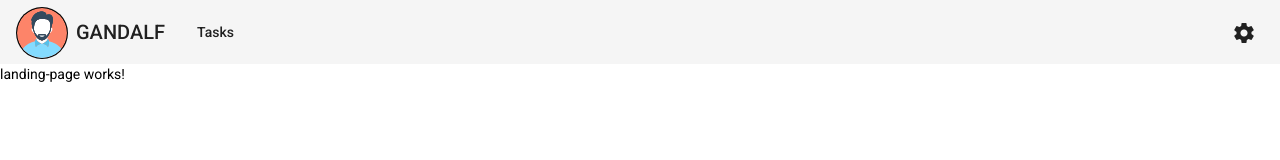
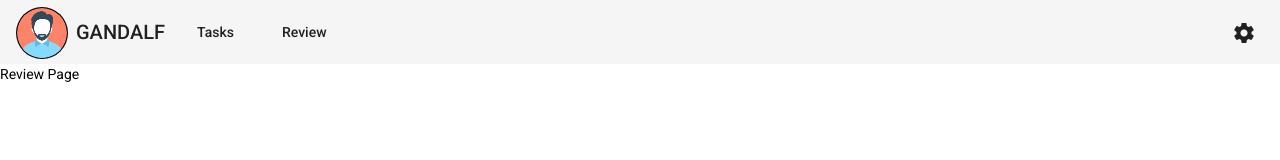
Before and after one commit to maximwow70/GANDALF-1.0, an Angular app in the folder frontend/: page /review in a window 1280 px wide. Before the commit this address led to /. Shown: the top 160 px of the page. Built offline with nearby package versions, Linux system fonts and the light colour scheme; no server answers.

Commit message:
init: Review Page

```diff
--- a/frontend/src/app/app-routing.module.ts
+++ b/frontend/src/app/app-routing.module.ts
@@ -36,6 +36,13 @@ const routes: Routes = [
 					),
 			},
 			{
+				path: 'review',
+				loadChildren: () =>
+					import('./pages/review-page/review-page.module').then(
+						(m: typeof import('./pages/review-page/review-page.module')) => m.ReviewPageModule
+					),
+			},
+			{
 				path: '**',
 				redirectTo: '',
 			},
--- a/frontend/src/app/container/container.component.html
+++ b/frontend/src/app/container/container.component.html
@@ -6,6 +6,9 @@
         <span class="logo" routerLink="/">GANDALF</span>
         <div class="container-header__navigation">
             <button mat-button routerLink="/tasks">Tasks</button>
+        </div>
+        <div class="container-header__navigation">
+            <button mat-button routerLink="/review">Review</button>
         </div>
         <div class="container-header__spacer"></div>
         <button mat-icon-button
--- /dev/null
+++ b/frontend/src/app/pages/review-page/review-page.component.html
@@ -0,0 +1 @@
+Review Page
--- /dev/null
+++ b/frontend/src/app/pages/review-page/review-page.component.ts
@@ -0,0 +1,14 @@
+import { Component, OnInit } from '@angular/core';
+
+@Component({
+	selector: 'app-review-page',
+	templateUrl: './review-page.component.html',
+	styleUrls: ['./review-page.component.scss']
+})
+export class ReviewPageComponent implements OnInit {
+
+	constructor() {}
+
+	public ngOnInit(): void {}
+
+}
```
Also changed, not shown: frontend/src/app/pages/review-page/review-page-routing.module.ts (added, +15 -0 lines), frontend/src/app/pages/review-page/review-page.module.ts (added, +14 -0 lines), frontend/src/app/pages/review-page/review-page.component.scss (added), 1 other file (tests, documents, lock files or other folders).
